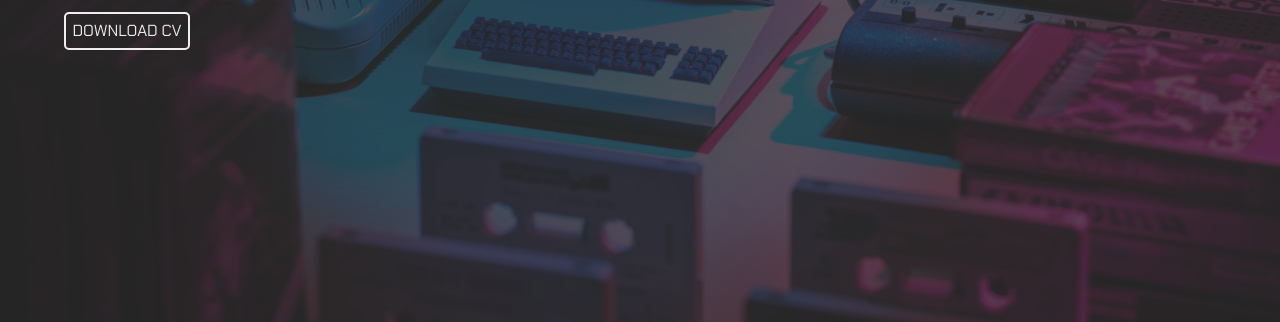
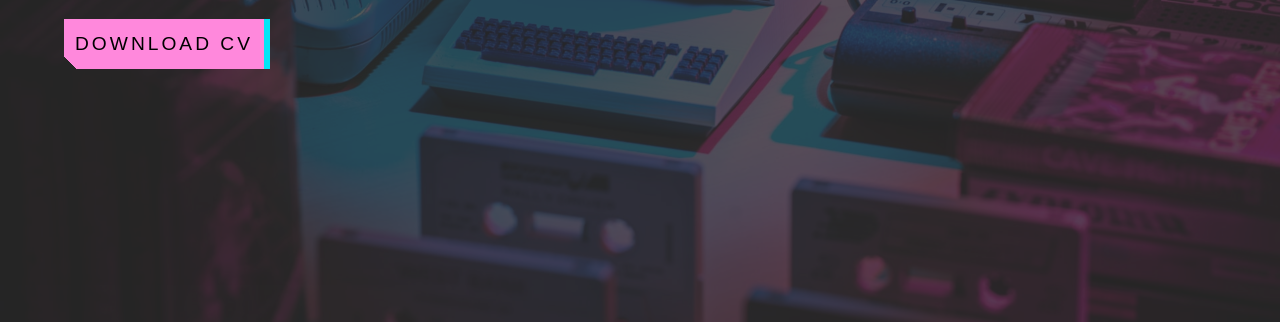
Before and after one commit to akiraafu/portfolio2, a website: page dist/index.html in a window 1280 px wide. Shown: the part 478-800 px from the top of the page. Drawn offline with Linux system fonts and the light colour scheme.

Commit message:
make it better

```diff
--- a/scss/main.scss
+++ b/scss/main.scss
@@ -72,16 +72,123 @@ main {
             margin-top: 20vh;
             font-family: "Press Start 2P", sans-serif;
         }
+
         .btn-home {
-            padding: 0.4rem;
+            width: 200px;
+            height: 50px;
+            font-size: 1.2rem;
+            border: none;
             text-transform: uppercase;
-            border: 2px solid;
-            border-radius: 5px;
-            font-size: 1rem;
-            &:hover {
-                background-color: $secondary-color;
-                color: set-text-color($secondary-color);
-                @include easeOut();
+            text-decoration: none;
+            background: linear-gradient(45deg, transparent 5%, $secondary-color 5%);
+            letter-spacing: 3px;
+            line-height: 40px;
+            box-shadow: 6px 0px 0px #00e6f6;
+            outline: transparent;
+            position: relative;
+
+            &::after {
+                width: 200px;
+                height: 50px;
+                font-size: 1.2rem;
+                border: none;
+                text-transform: uppercase;
+                text-decoration: none;
+                background: linear-gradient(45deg, transparent 5%, $secondary-color 5%);
+                letter-spacing: 3px;
+                line-height: 40px;
+                box-shadow: 6px 0px 0px #00e6f6;
+                outline: transparent;
+                position: relative;
+            }
+            &::after {
+                --slice-0: inset(50% 50% 50% 50%);
+                --slice-1: inset(80% -6px 0 0);
+                --slice-2: inset(50% -6px 30% 0);
+                --slice-3: inset(10% -6px 85% 0);
+                --slice-4: inset(40% -6px 43% 0);
+                --slice-5: inset(80% -6px 5% 0);
+
+                content: "Download CV";
+                display: block;
+                position: absolute;
+                top: 0;
+                left: 0;
+                bottom: 0;
+                background: linear-gradient(
+                    45deg,
+                    transparent 3%,
+                    #00e6f6 3%,
+                    #00e6f6 5%,
+                    $secondary-color 5%
+                );
+                text-shadow: -3px -3px 0px #f8f005, 3px 3px 0px #00e6f6;
+                clip-path: var(--slice-0);
+            }
+
+            &:hover::after {
+                animation: 1s glitch;
+                animation-timing-function: steps(2, end);
+            }
+
+            @keyframes glitch {
+                0% {
+                    clip-path: var(--slice-1);
+                    transform: translate(-20px, -10px);
+                }
+
+                10% {
+                    clip-path: var(--slice-3);
+                    transform: translate(10px, 10px);
+                }
+
+                20% {
+                    clip-path: var(--slice-1);
+                    transform: translate(-10px, 10px);
+                }
+
+                30% {
+                    clip-path: var(--slice-3);
+                    transform: translate(0px, 5px);
+                }
+
+                40% {
+                    clip-path: var(--slice-2);
+                    transform: translate(-5px, 0px);
+                }
+
+                50% {
+                    clip-path: var(--slice-3);
+                    transform: translate(5px, 0px);
+                }
+
+                60% {
+                    clip-path: var(--slice-4);
+                    transform: translate(5px, 10px);
+                }
+
+                70% {
+                    clip-path: var(--slice-2);
+                    transform: translate(-10px, 10px);
+                }
+
+                80% {
+                    clip-path: var(--slice-5);
+                    transform: translate(20px, -10px);
+                }
+
+                90% {
+                    clip-path: var(--slice-1);
+                    transform: translate(-10px, 0px);
+                }
+
+                100% {
+                    clip-path: var(--slice-1);
+                    transform: translate(0);
+                }
+            }
+            a {
+                color: black;
             }
         }
     }
```
Also changed, not shown: dist/about.html, dist/css/main.css, dist/index.html, 1 other file.
